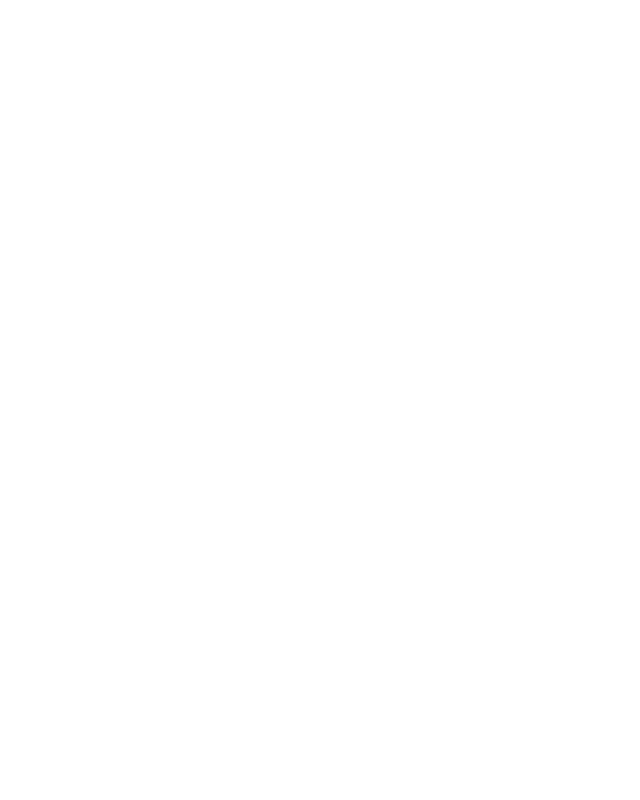
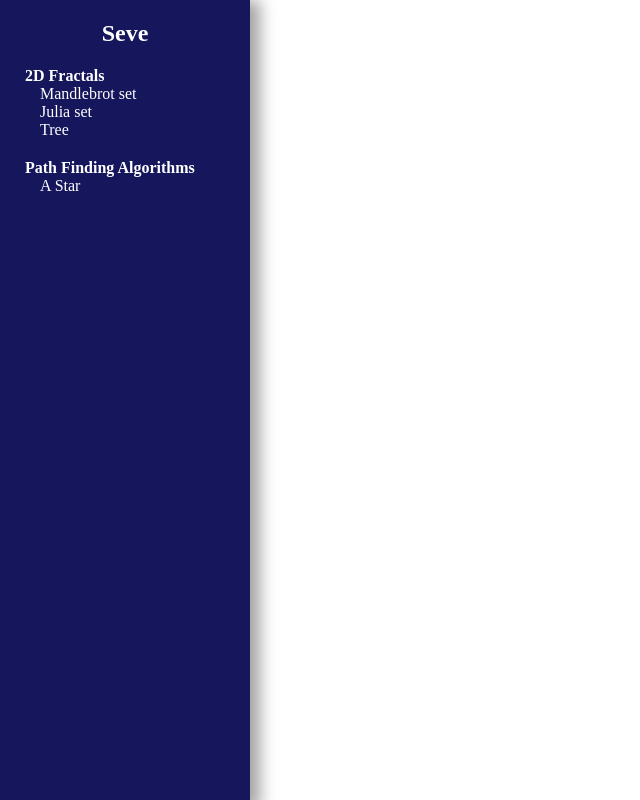
Before and after one commit to CoenSteuns/seve, a Svelte app: page / in a window 1280 px wide. Shown: the whole page, without its empty margins (0-640 px from the left). Built offline with nearby package versions, Linux system fonts and the light colour scheme.

Commit message:
add the html and css for the navbar

```diff
--- a/src/components/App.svelte
+++ b/src/components/App.svelte
@@ -1,9 +1,23 @@
 <script>
+    import Nav from './Nav.svelte';
+
+    const navData = [
+        {
+            title: "2D Fractals",
+            links: [
+                { title: "Mandlebrot set", url: "Mandelbrot" },
+                { title: "Julia set", url: "Julia" },
+                { title: "Tree", url: "Tree" },
+            ],
+        },
+        {
+            title: "Path Finding Algorithms",
+            links: [{ title: "A Star", url: "Astar" }],
+        },
+    ];
 </script>
 
-<main>
-</main>
-
+<main />
+    <Nav title="Seve" data={navData}></Nav>
 <style>
-
 </style>
--- a/src/components/Nav.svelte
+++ b/src/components/Nav.svelte
@@ -1,9 +1,93 @@
 <script>
+import { each } from "svelte/internal";
 
+
+    export let title;
+    export let data;
 </script>
-<div>
+<nav class="nav-sidebar">
+    <h1 class="nav-title">{title}</h1>
+    {#each data as head}
+    <div class="nav-division">
+        <h2 class="nav-division-title">{head.title}</h2>
+        <li class="nav-division-link-list">
+            {#each head.links as link}
+            <a
+            href={link.url}
+            class="nav-linker">
+            <ul class={`nav-division-link`}>
+                {link.title}
+            </ul>
+        </a>
+            {/each}
+        </li>
+    </div>
+    {/each}
+</nav>
+<style>
+    .nav-sidebar{
+    position: fixed;
+    width: 250px;
+    height: 100vh;
 
-</div>
-<style>
+    background-color: rgb(21, 22, 92);
+    color: white;
+
+    -webkit-box-shadow: 5px 5px 15px 5px rgba(0,0,0,0.37);
+    box-shadow: 5px 5px 15px 5px rgba(0,0,0,0.37);
+
+    display: flex;
+    flex-direction: column;
+}
+
+.nav-title{
+    width: 100%;
+    text-align: center;
+}
+
+.nav-division{
+    margin: 0 auto;
+    margin-bottom: 20px;
+    width: 80%;
+}
+
+.nav-division-title{
+
+
+    font-weight: bold;
+    font-size: 1rem;
+
+    margin: 0;
+}
+
+.nav-division-link-list{
+    list-style: none;
+    width: 100%;
+
+}
+
+.nav-division-link{
+    padding-left: 15px;
+    margin: 0;
+
+    color: white;
+    text-decoration: none;
+
+
+}
+
+.nav-division-link:hover{
+    cursor: pointer;
+    text-decoration: underline;
+}
+
+.nav-linker{
+    text-decoration: none;
+}
+
+.nav-current-route{
+    text-decoration: underline;
+}
+
 
 </style>
```
